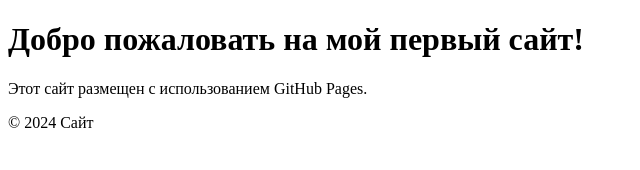
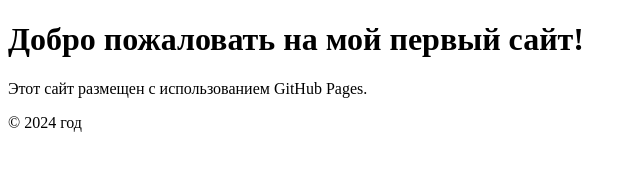
Before and after one commit to pust0-0ta/my-first-website, a plain HTML site: page index.html in a window 1280 px wide. Shown: the full height of the page, 0-640 px from the left. Drawn offline with Linux system fonts and the light colour scheme.

Commit message:
Update index.html

```diff
--- a/index.html
+++ b/index.html
@@ -9,5 +9,5 @@
 <h1>Добро пожаловать на мой первый сайт!</h1>
 <p>Этот сайт размещен с использованием GitHub Pages.</p>
 </body>
-  <p>© 2024 Сайт</p>
+  <p>© 2024 год</p>
 </html>
```
